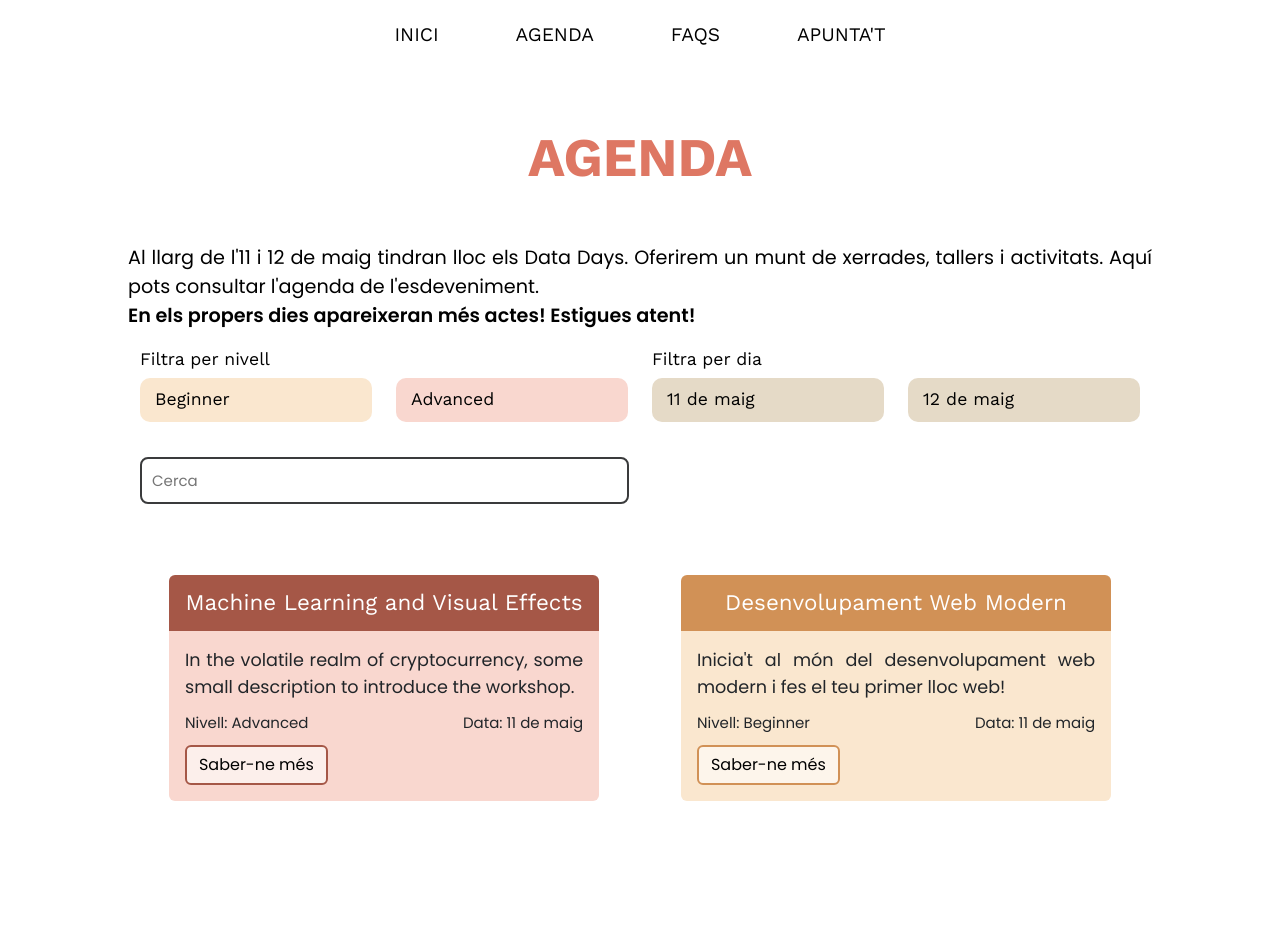
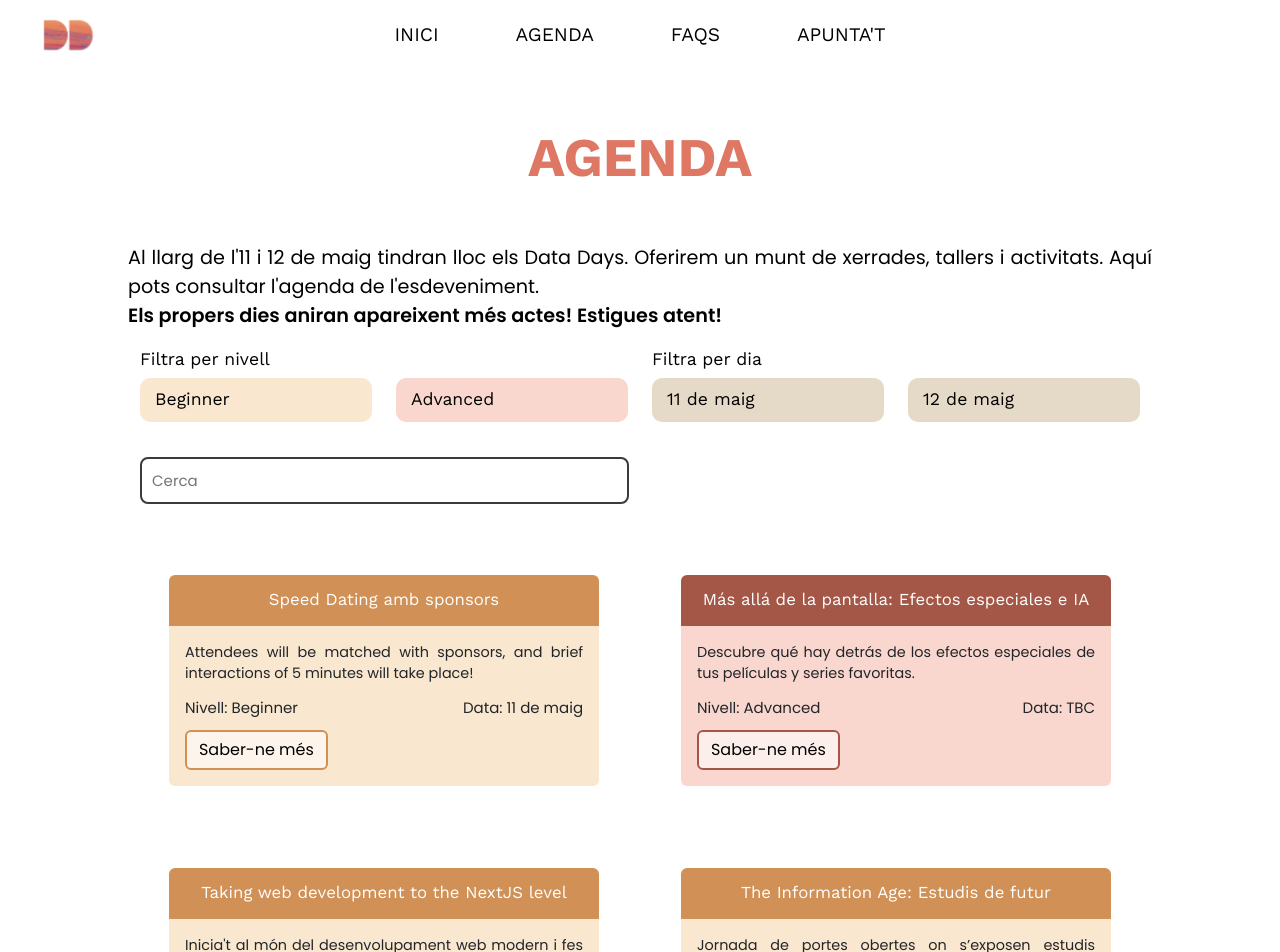
Before and after one commit to orlandoroldan/data_days_web, a React (Vite) app: page /agenda in a window 1280 px wide. Shown: the top 952 px of the page. Built offline with nearby package versions, Linux system fonts and the light colour scheme.

Commit message:
petits retocs d'agenda. Afegir noves dades a agenda.

```diff
--- a/src/App.css
+++ b/src/App.css
@@ -27,15 +27,15 @@
   /*opció 2*/
   color:#DE7763;
   /* background-color: white; */
-
+  width: 100%;
   text-align: center;
   font-weight: 700 !important;
   text-transform: uppercase;
   font-size: 3.4rem !important;
   padding-top: 20px;
   padding-bottom:20px;
-  margin-left:80px;
-  margin-right:80px;
+  margin-left: 0;
+  margin-right: 0;
   border-radius:15px;
 }
 
--- a/src/components/Workshop/Workshop.css
+++ b/src/components/Workshop/Workshop.css
@@ -39,8 +39,14 @@
   -webkit-line-clamp: 1;
   -webkit-box-orient: vertical;
   overflow: hidden;
-  font-size:1em;
+  font-size:0.75em;
   padding-bottom:2px;
+}
+
+@media (max-width: 768px) {
+  .workshop-title h3 {
+    -webkit-line-clamp: 3;
+  }
 }
 
 .workshop-content {
@@ -53,7 +59,7 @@
   -webkit-line-clamp: 2;
   -webkit-box-orient: vertical;
   overflow: hidden;
-  font-size: 1.1rem !important;
+  font-size: 0.9rem !important;
 }
 
 .details {
--- a/src/data/data-agenda.jsx
+++ b/src/data/data-agenda.jsx
@@ -1,27 +1,50 @@
 export const data_agenda = [
     {
-        title: "Machine Learning and Visual Effects",
-        author: "José Pérez Cano",
-        level: "Advanced",
-        kind: "ML",
-        small_description: "In the volatile realm of cryptocurrency, some small description to introduce the workshop.",
-        description: "In the volatile realm of cryptocurrency, digital assets dance to the rhythm of blockchain technology, where every transaction is a node in a decentralized symphony. From the towering peaks of Bitcoin to the obscure altcoins lurking in the depths of the market, the landscape is a kaleidoscope of speculation and innovation. In the cryptoverse, bulls and bears engage in an eternal dance, as prices surge and plummet with the caprice of the wind. Investors ride the waves of volatility, seeking fortune amidst the chaos, while skeptics warn of bubbles waiting to burst.",
+        title: "Speed Dating amb sponsors",
+        author: "Data Days",
+        level: "Beginner",
+        kind: "Activity",
+        small_description: "Attendees will be matched with sponsors, and brief interactions of 5 minutes will take place!",
+        description: "Attendees will be paired with sponsors via an interests quiz. Brief interactions lasting 5 minutes will be facilitated. Additionally, there will be a sticker game: participants earn stickers by engaging with their matches, which can be redeemed for entry into a draw happening the following day (Sunday).",
         date: "11 de maig",
         time: "TBC",
         place: "TBC",
-        lang: 'EN',
     },
     {
-        title: "Desenvolupament Web Modern",
+        title: "Más allá de la pantalla: Efectos especiales e IA",
+        author: "José Pérez Cano",
+        level: "Advanced",
+        kind: "Conferència",
+        small_description: "Descubre qué hay detrás de los efectos especiales de tus películas y series favoritas. ",
+        description: "Descubre qué hay más allá de la pantalla, detrás de los efectos especiales de tus películas y series favoritas. José Pérez Cano, con experiencia en El Ranchito, nos hablará de la inteligencia artificial aplicada al mundo del cine y los modelos de inteligencia artificial que se emplean en el proceso de desarrollo de efectos especiales para las películas. Con muestras de contenido audiovisual para ilustrar su uso junto con las dificultades que comporta, nos hablará de una herramienta que desarrolló para hacer máscaras, los automatte, el uso de vidmatte y de los deepfake. ",
+        date: "TBC",
+        time: "TBC",
+        place: "TBC",
+        lang: 'ES',
+    },
+    {
+        title: "Taking web development to the NextJS level",
         author: "Pau Fernández",
         level: "Beginner",
-        kind: "Web",
+        kind: "Taller",
         small_description: "Inicia't al món del desenvolupament web modern i fes el teu primer lloc web!",
-        description: "Una introducció al desenvolupament web modern, on aprendràs els conceptes bàsics de HTML, CSS i JavaScript. També parlarem de frameworks! Aquest taller està pensat per a aquells que vulguin començar a programar i no sàpiguen per on començar. No cal cap coneixement prèvi!",
-        date: "11 de maig",
+        description: "Una introducció al desenvolupament web modern, on aprendràs els conceptes bàsics de HTML, CSS i JavaScript. També parlarem de frameworks, en concret NextJS! Aquest taller està pensat per a aquells que vulguin començar a programar i no sàpiguen per on començar. No cal cap coneixement prèvi!",
+        date: "TBC",
         time: "TBC",
         place: "TBC",
         lang: 'CA',
     },
+    {
+        title:"The Information Age: Estudis de futur",
+        author: "Jordi Cortadella i Ferran Marqués",
+        level: "Beginner",
+        kind: "Conferència",
+        small_description: "Jornada de portes obertes on s’exposen estudis vinculats amb la ciència i enginyeria de dades.",
+
+        description: "En Jordi Cortadella i Ferran Marqués, professors de la Universitat Politècnica de Catalunya, ofereixen una jornada de portes obertes on s’exposen els diversos estudis vinculats amb la ciència i enginyeria de dades. Xerrada adreçada principalment a estudiants de batxillerat.",
+        date: "TBC",
+        place: "TBC",
+        lang: "CA"
+    }
 
 ]
--- a/src/pages/Agenda.jsx
+++ b/src/pages/Agenda.jsx
@@ -19,7 +19,7 @@ const Agenda = () => {
       <div style={{ paddingBottom: "20px" }}>
         <h2 className='titol-agenda' style={{color:"#DE7763"}}>Agenda</h2>
         <p>Al llarg de l&apos;11 i 12 de maig tindran lloc els Data Days. Oferirem un munt de xerrades, tallers i activitats. Aquí pots consultar l&apos;agenda de l&apos;esdeveniment.</p>
-        <p><strong>En els propers dies apareixeran més actes! Estigues atent!</strong></p>
+        <p><strong>Els propers dies aniran apareixent més actes! Estigues atent!</strong></p>
       </div>
       <div className='agenda'>
         <div className="container">
--- a/src/pages/Layout.css
+++ b/src/pages/Layout.css
@@ -68,3 +68,9 @@ footer a {
     padding: 50px 5% 80px !important;
   }
 }
+
+@media (max-width: 550px) {
+  .bar-logo {
+    display: none;
+  }
+}
--- a/src/pages/Layout.jsx
+++ b/src/pages/Layout.jsx
@@ -6,6 +6,7 @@ const Layout = () => {
     <>
       <nav className='menu'>
         <ul>
+          <img src='/logo-no-background.png' class="bar-logo" alt="logo" height="60px" style={{position: "fixed", top: "5px", left: "3%"}} />
           <li><Link to="/">Inici</Link></li>
           <li><Link to="/agenda">Agenda</Link></li>
           <li><Link to="/faq">FAQs</Link></li>
```
Also changed, not shown: public/logo-no-background.png (added).
